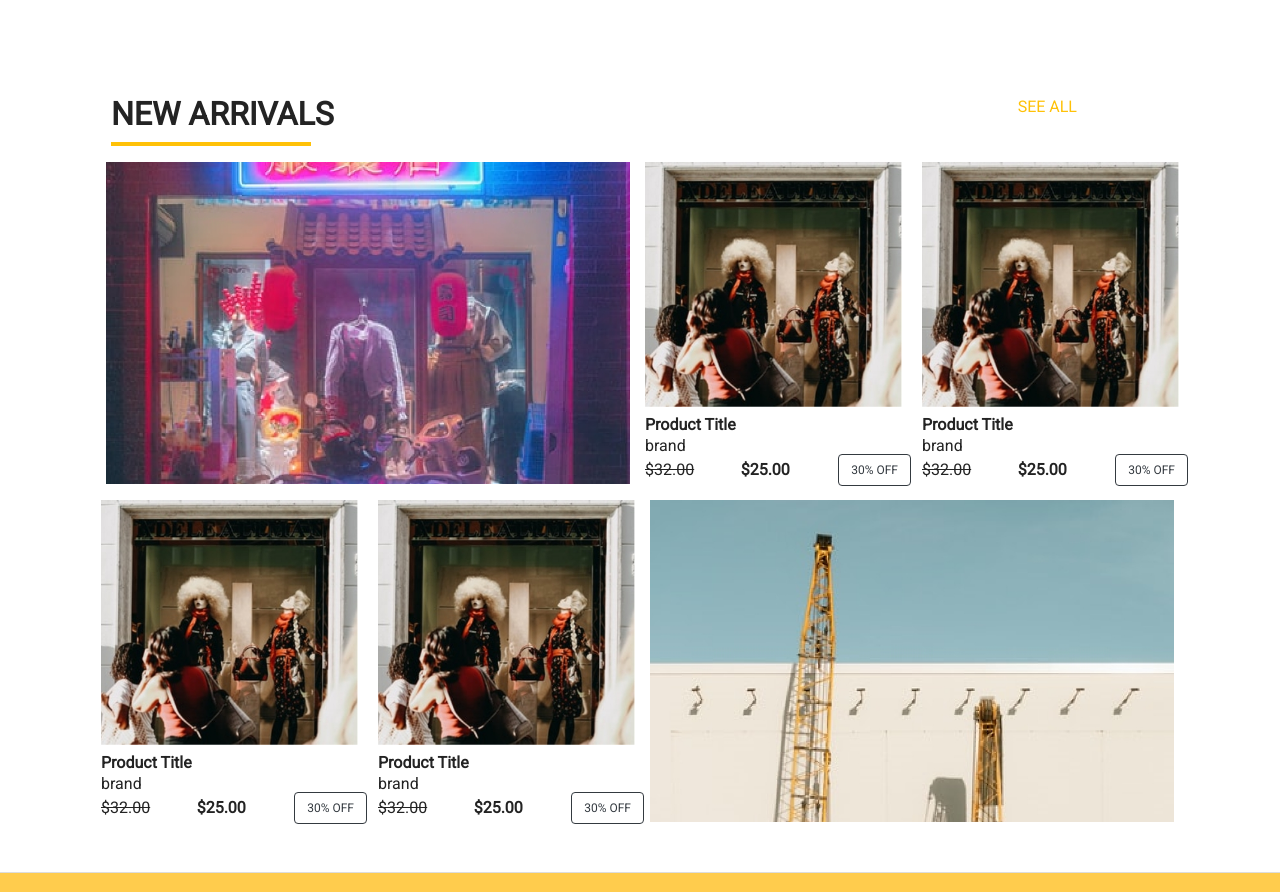
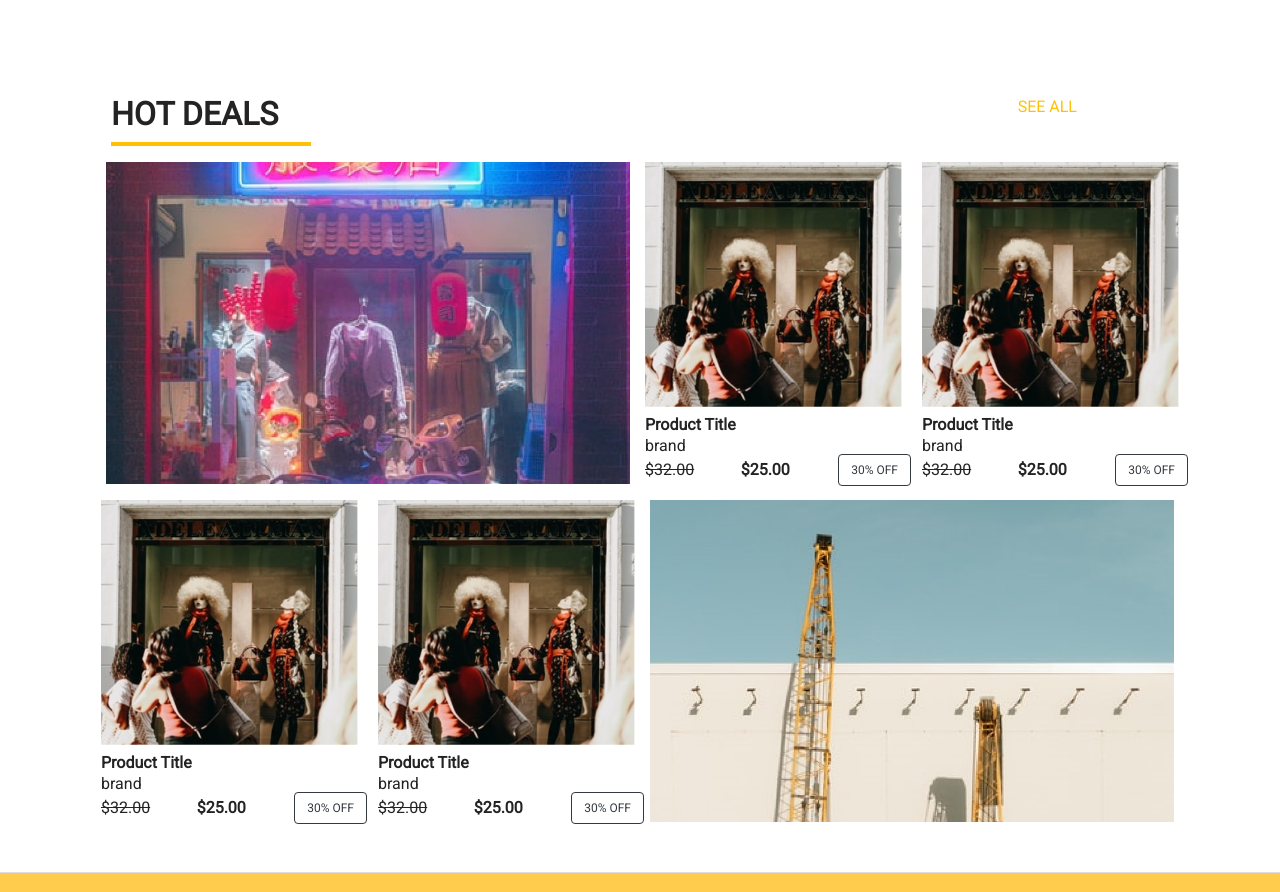
Before and after one commit to MarufAlAslam/fiverr8, a plain HTML site: page index.html in a window 1280 px wide. Shown: the part 2346-3238 px from the top of the page. Drawn offline with nearby package versions, Linux system fonts and the light colour scheme; a web font is replaced by a local one.

Commit message:
Update index.html

```diff
--- a/index.html
+++ b/index.html
@@ -556,7 +556,7 @@
             <div class="container">
                 <div class="row">
                     <div class="col-md-10">
-                        <h2 class="text-uppercase font-weight-bold">New Arrivals</h2>
+                        <h2 class="text-uppercase font-weight-bold">Hot Deals</h2>
                         <div class="line bg-warning"></div>
                     </div>
                     <div class="col-md-2">
```
